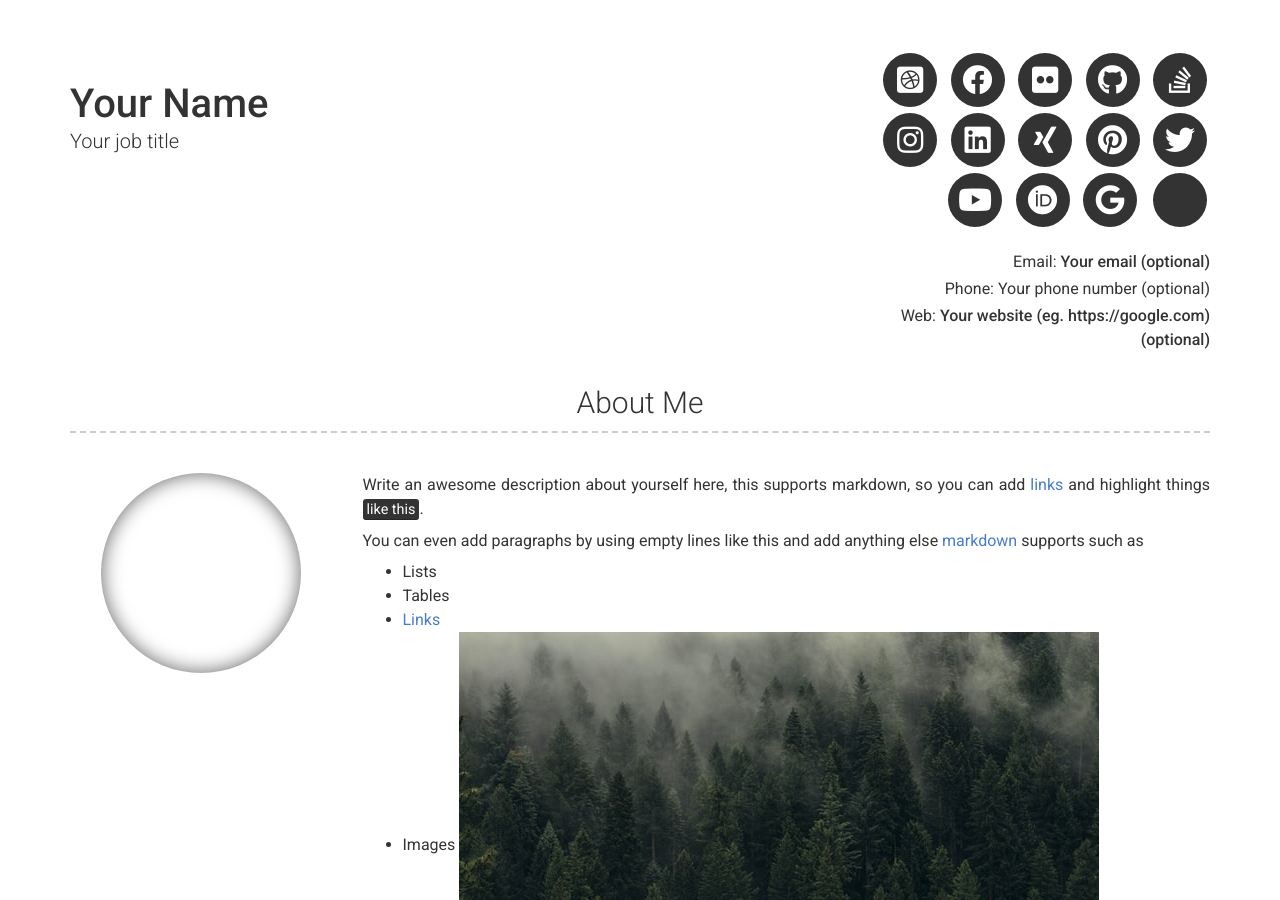
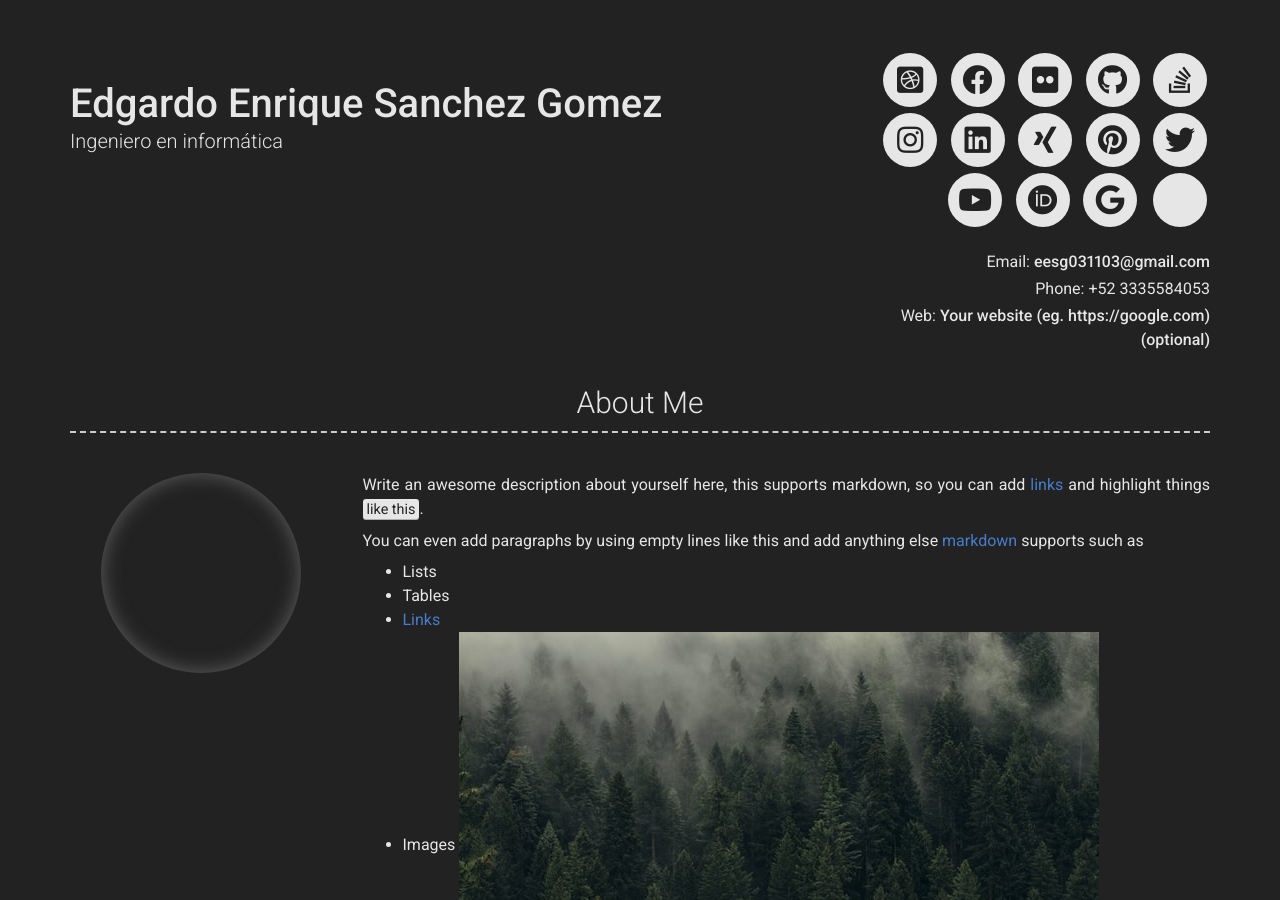
Before and after one commit to Gasco031103/Resume_Spanish.io, a Jekyll site: the page built from index.md, in a window 1280 px wide and 900 px high. Built offline with Jekyll 4.4.1, drawn with Linux system fonts in a browser that asks for light colours; nearby versions of some CDN libraries; some of the changed text lies outside the part shown.

Commit message:
Update _config.yml

```diff
--- a/_config.yml
+++ b/_config.yml
@@ -1,22 +1,23 @@
 # Site
-repository: Git repository where your resume will be hosted, only required if you are hosting on GitHub (eg. sproogen/modern-resume-theme)
+#repository: Git repository where your resume will be hosted, only required if you are hosting on GitHub (eg. sproogen/modern-resume-theme)
+repository: gasco031103/modern-resume-theme
 # favicon: Directory of your favicon (eg. images/favicon.ico)(optional)
 
 # Content configuration version
 version: 2
 
 # Personal info
-name: Your Name
-title: Your job title
-email: Your email (optional)
+name: Edgardo Enrique Sanchez Gomez
+title: Ingeniero en informática
+email: eesg031103@gmail.com
 # email_title: Email (Email title override)
-phone: Your phone number (optional)
+phone: +52 3335584053
 # phone_title: Phone (Phone title override)
 website: Your website (eg. https://google.com)(optional)
 # website_title: Web (Website title override)
 
 # Dark Mode (true/false/never)
-darkmode: false
+darkmode: true
 
 # Social links
 twitter_username: jekyllrb
```
